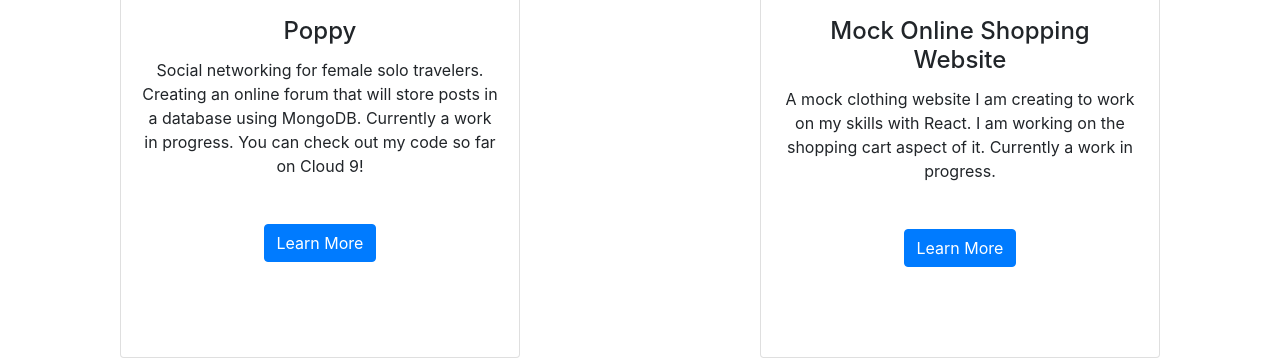
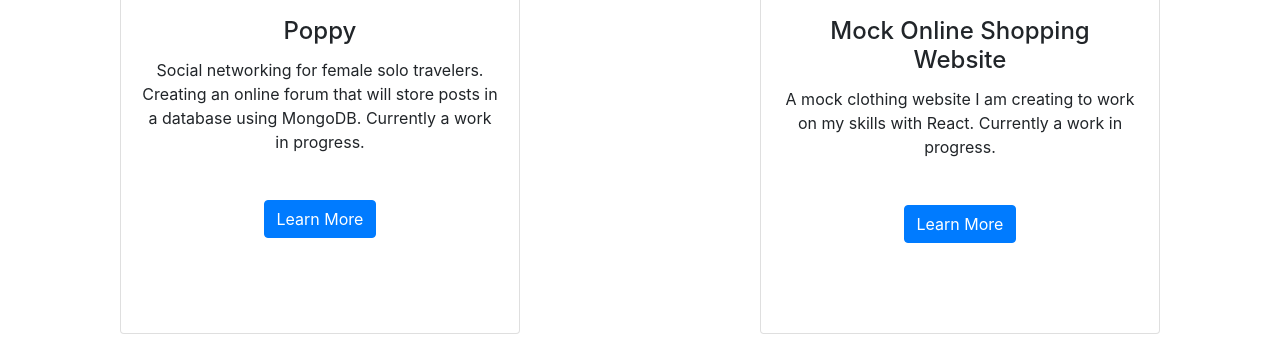
Before and after one commit to emc427/portfolio, a plain HTML site: page index.html in a window 1280 px wide. Shown: the part 1552-1910 px from the top of the page. After the commit the page ends 1886 px from the top, so only its background shows below. Drawn offline with nearby package versions, Linux system fonts and the light colour scheme.

Commit message:
Changed URLs for projects

```diff
--- a/index.html
+++ b/index.html
@@ -102,8 +102,8 @@
 			  <img src="https://images.unsplash.com/photo-1515746806252-acd7b9cee0b8?ixlib=rb-1.2.1&ixid=eyJhcHBfaWQiOjEyMDd9&auto=format&fit=crop&w=1051&q=80" class="card-img-top" alt="Female Solo Traveler">
 			  <div class="card-body">
 			    <h4 class="card-title">Poppy</h4>
-			    <p class="card-text">Social networking for female solo travelers. Creating an online forum that will store posts in a database using MongoDB. Currently a work in progress. You can check out my code so far on Cloud 9!</p>
-			    <a href="https://ide.c9.io/emc427/female_solo_travel" class="btn btn-primary">Learn More</a>
+			    <p class="card-text">Social networking for female solo travelers. Creating an online forum that will store posts in a database using MongoDB. Currently a work in progress. </p>
+			    <a href="https://poppy-app.herokuapp.com/" class="btn btn-primary">Learn More</a>
 			  </div>
 			</div>
 		</div>
@@ -112,8 +112,8 @@
 			  <img src="https://images.unsplash.com/photo-1484502249930-e1da807099a5?ixlib=rb-1.2.1&ixid=eyJhcHBfaWQiOjEyMDd9&auto=format&fit=crop&w=500&q=60" class="card-img-top" alt="...">
 			  <div class="card-body">
 			    <h4 class="card-title">Mock Online Shopping Website</h4>
-			    <p class="card-text">A mock clothing website I am creating to work on my skills with React. I am working on the shopping cart aspect of it. Currently a work in progress.</p>
-			    <a href="https://emc427.github.io/clothing-site/" class="btn btn-primary">Learn More</a>
+			    <p class="card-text">A mock clothing website I am creating to work on my skills with React. Currently a work in progress.</p>
+			    <a href="https://emc427.github.io/clothing-site/#/" class="btn btn-primary">Learn More</a>
 			  </div>
 			</div>
 		</div>
```
